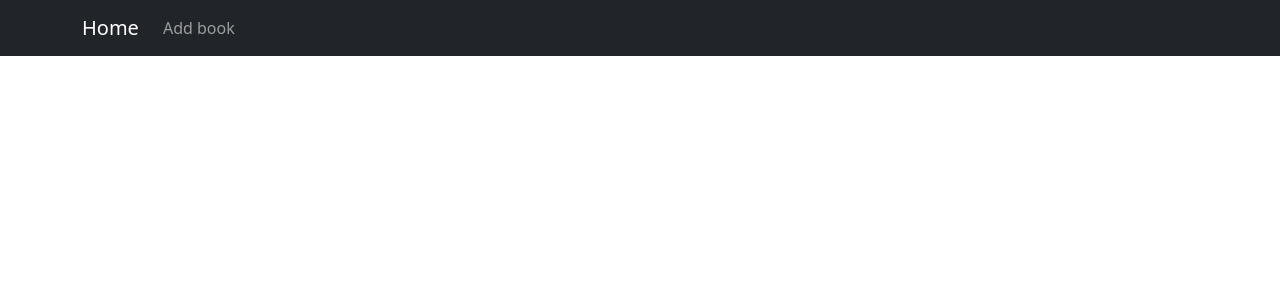
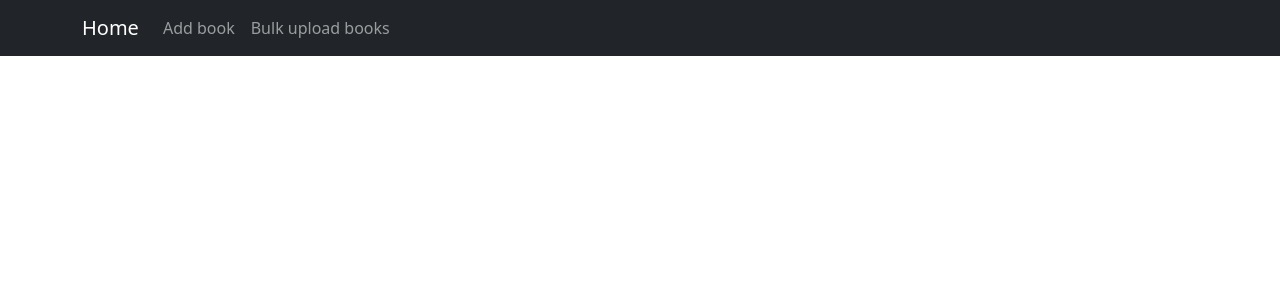
Before and after one commit to EugeneKwasny/symfony-docker, a Symfony app: template templates/book/list.html.twig in a window 1280 px wide. Shown: the top 300 px of the page. Run offline with Twig, Linux system fonts and the light colour scheme; the template is opened without the code that fills it, so the values that code supplies are empty; some libraries are stand-ins or nearby versions.

Commit message:
Add Book bulk uploader page link to main menu

```diff
--- a/templates/base.html.twig
+++ b/templates/base.html.twig
@@ -24,6 +24,9 @@
             <ul class="navbar-nav me-auto mb-2 mb-lg-0">
                 <li class="nav-item">
                 <a class="nav-link" href="/index">Add book</a>
+                </li>
+                <li class="nav-item">
+                <a class="nav-link" href="/upload">Bulk upload books</a>
                 </li>
                 {# <li class="nav-item">
                     <a class="nav-link" href="/list">Books list</a>
```
